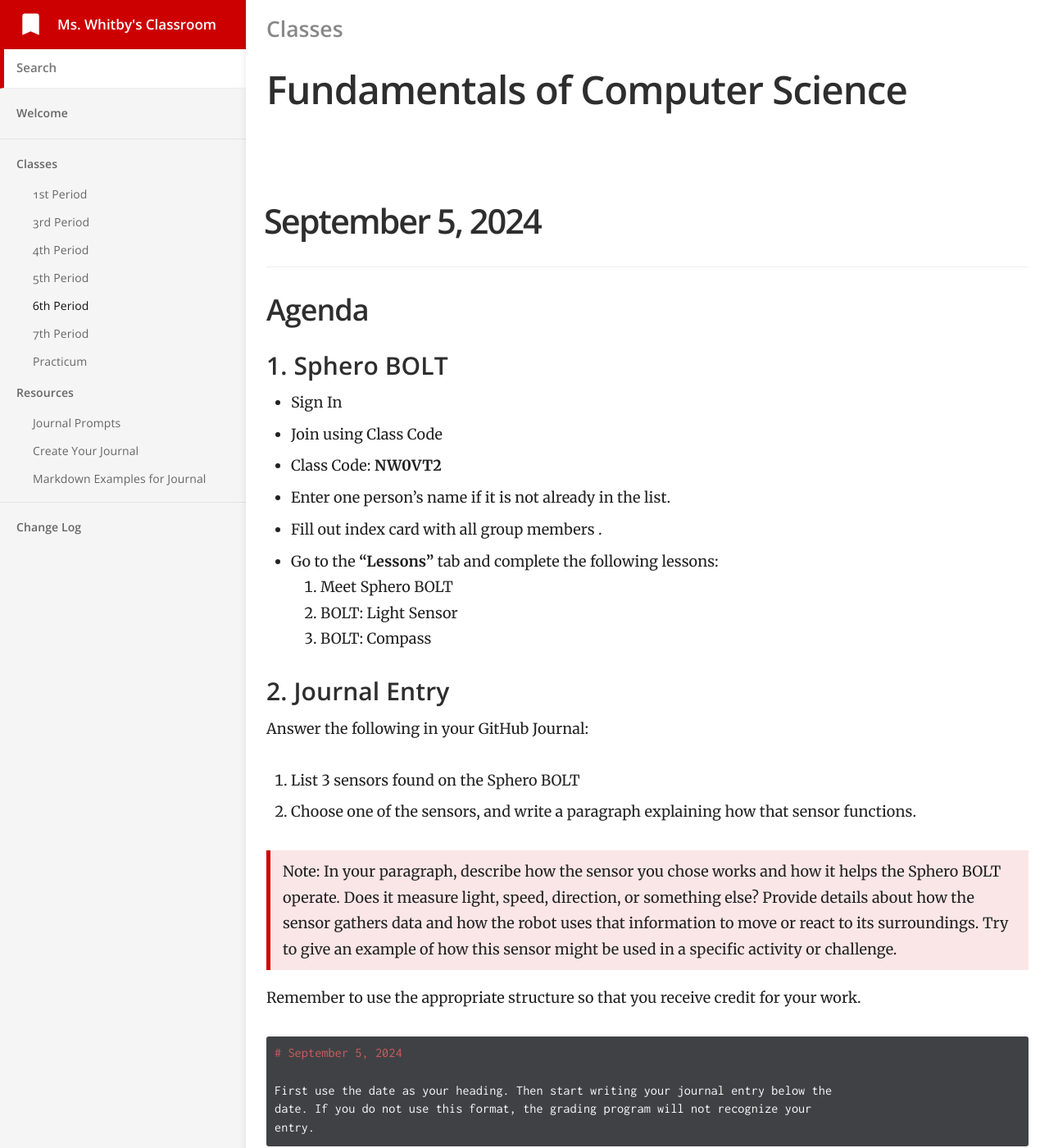
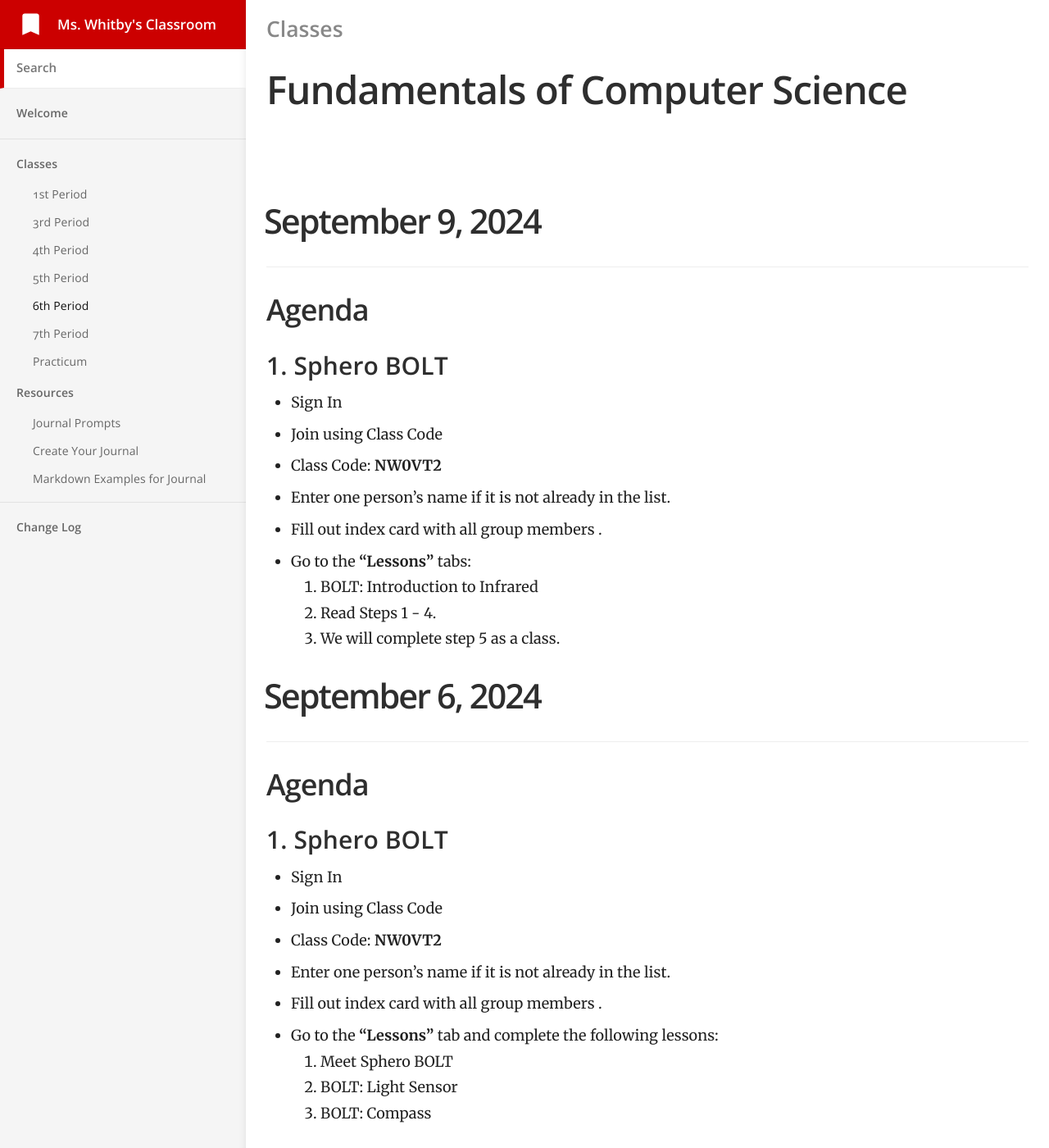
Before and after one commit to mswhitby/classroom, a Jekyll site: the page built from _docs/classes/6th.md, in a window 1280 px wide and 1400 px high. Shown: the whole window at 82% size. Built offline with Jekyll 4.4.1, drawn with Linux system fonts in a browser that asks for light colours.

Commit message:
Updated lessons

```diff
--- a/_docs/classes/6th.md
+++ b/_docs/classes/6th.md
@@ -4,6 +4,39 @@ subtitle: Fundamentals of Computer Science
 category: Classes
 order: 5
 ---
+
+# September 9, 2024
+
+## Agenda
+
+### 1. Sphero BOLT
+
+- Sign In
+- Join using Class Code
+- Class Code: **NW0VT2**
+- Enter one person’s name if it is not already in the list.
+- Fill out index card with all group members .
+- Go to the **"Lessons"** tabs:
+    1. BOLT: Introduction to Infrared
+    2. Read Steps 1 - 4.
+    3. We will complete step 5 as a class.
+
+# September 6, 2024
+
+## Agenda
+
+### 1. Sphero BOLT
+
+- Sign In
+- Join using Class Code
+- Class Code: **NW0VT2**
+- Enter one person’s name if it is not already in the list.
+- Fill out index card with all group members .
+- Go to the **"Lessons"** tab and complete the following lessons:
+    1. Meet Sphero BOLT
+    2. BOLT: Light Sensor
+    3. BOLT: Compass
+
 
 # September 5, 2024
 
```
Also changed, not shown: _docs/classes/1st.md (+1 -1 lines), _docs/classes/3rd.md (+1 -1 lines), _docs/classes/4th.md (+7 -0 lines), _docs/classes/5th.md (+26 -0 lines).
